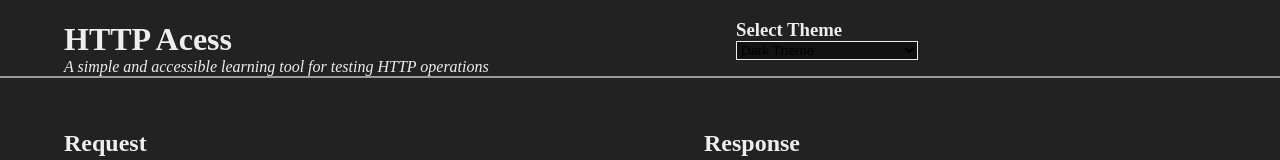
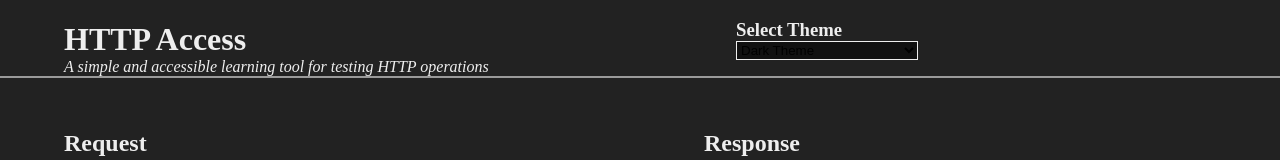
Before and after one commit to PhoenixTilea/http-access, a React (Create React App) app in the folder client/: page / in a window 1280 px wide. Shown: the top 160 px of the page. Built offline with nearby package versions, Linux system fonts and the light colour scheme.

Commit message:
fixed a typo

```diff
--- a/client/src/App.js
+++ b/client/src/App.js
@@ -12,7 +12,7 @@ export default function App() {
 		<RequestContextProvider><div id="app" className={theme}>
 			<header>
 				<div>
-					<h1>HTTP Acess</h1>
+					<h1>HTTP Access</h1>
 					<em>A simple and accessible learning tool for testing HTTP operations</em>
 				</div>
 				<div role="complementary">
```
